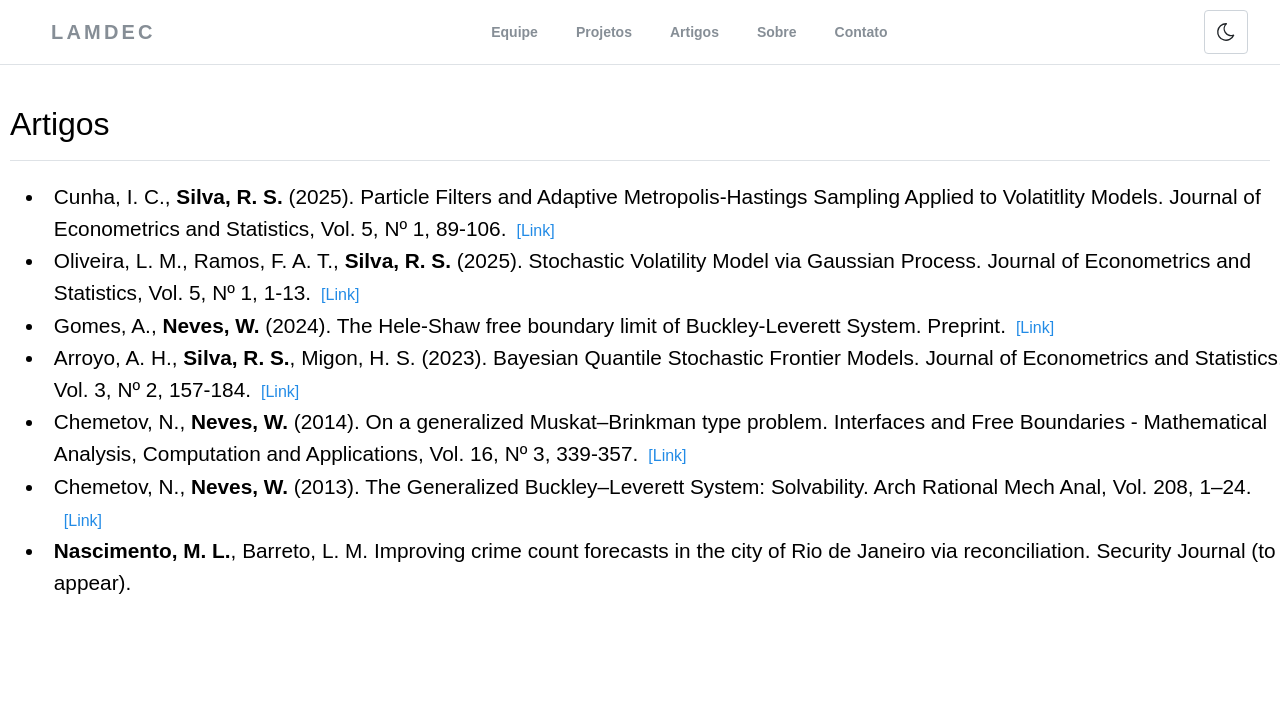
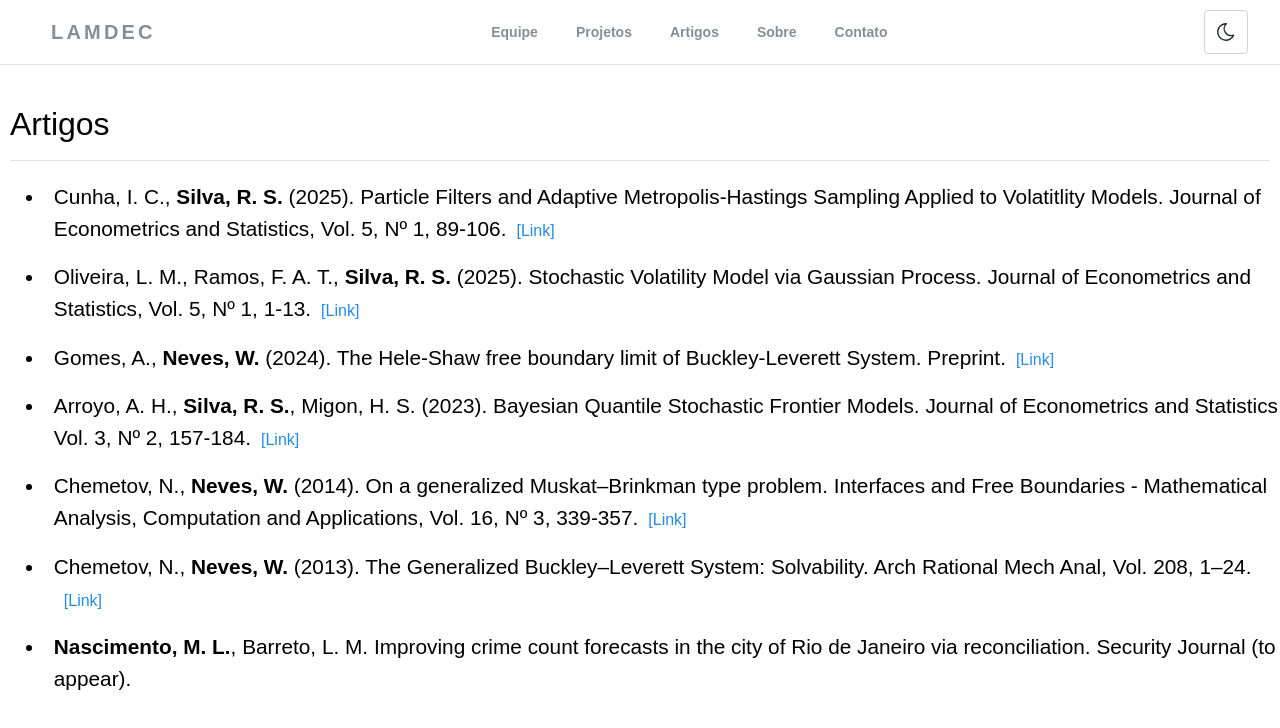
Before and after one commit to LAMDEC/lamdec.github.io, a React (Vite) app: page /#/Artigos in a window 1280 px wide. Shown: the top 728 px of the page. Built offline with nearby package versions, Linux system fonts and the light colour scheme.

Commit message:
espacamento nos artigos

```diff
--- a/src/ArtigosPage.tsx
+++ b/src/ArtigosPage.tsx
@@ -113,7 +113,7 @@ export function ArtigosPage() {
         Artigos
       </Box>
       <Divider mt="xs" mb="lg" />
-      <List fz="1.3rem" lh={"lg"} withPadding>
+      <List fz="1.3rem" lh={"lg"} withPadding spacing={"md"}>
       {artigos.map((artigo, index) => (
           <Artigo key={index} {...artigo} />
         ))}
```
